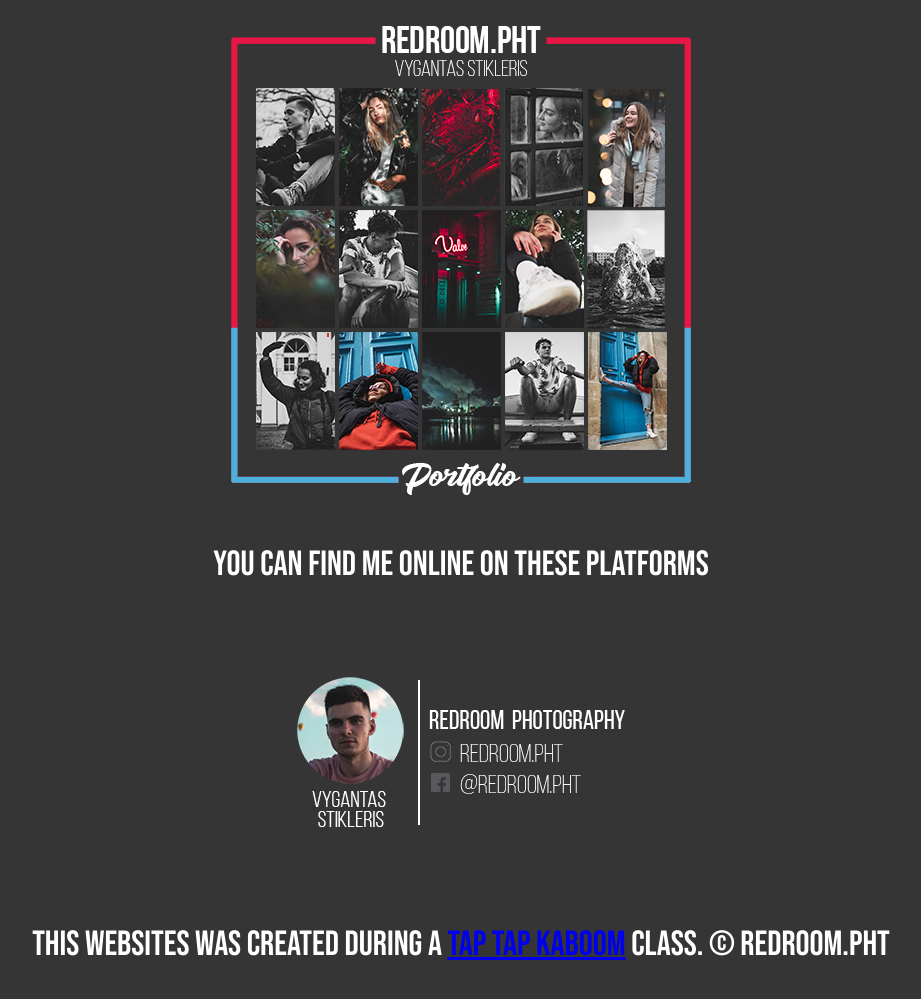
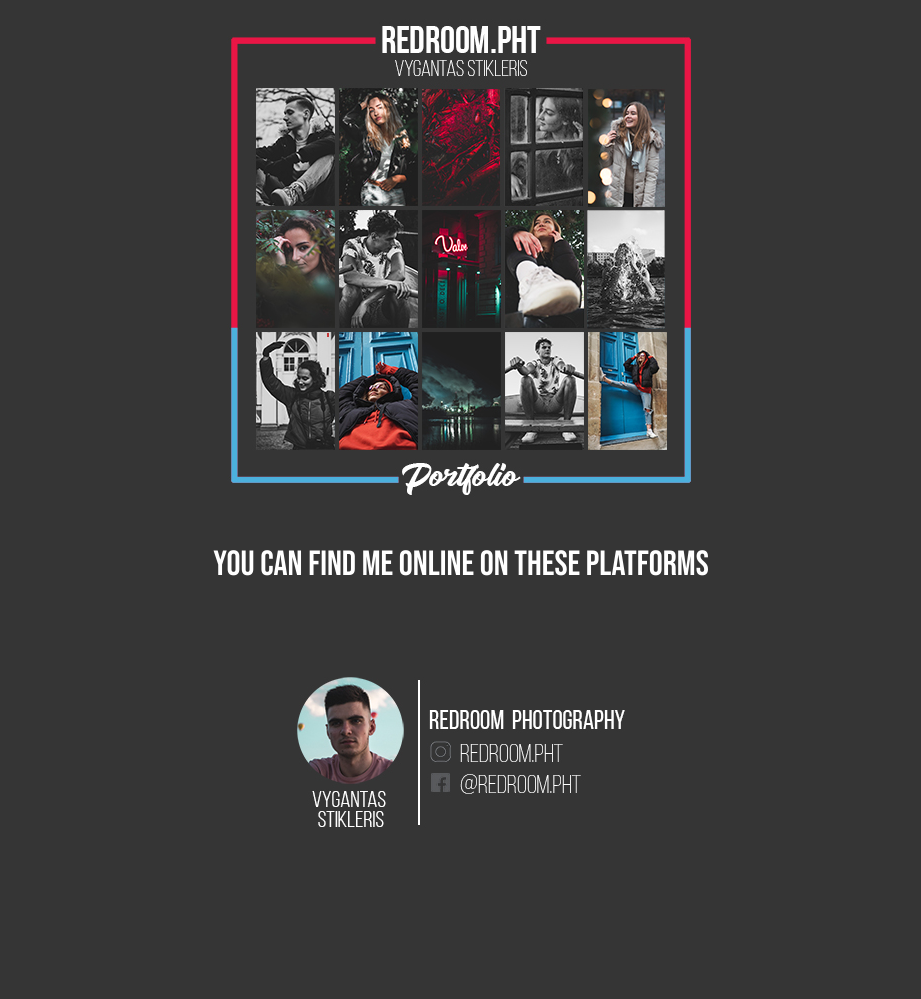
Before and after one commit to XVLS/REDROOM, a plain HTML site: page index.html in a window 1280 px wide. Shown: the part 789-1788 px from the top of the page, without its empty margins (179-1100 px from the left). After the commit the page ends 1677 px from the top, so only its background shows below. Drawn offline with Linux system fonts and the light colour scheme.

Commit message:
istryniau footeri

```diff
--- a/index.html
+++ b/index.html
@@ -24,8 +24,7 @@
 			<p>You can find me online on these platforms</p>
 			<img src="img/id.jpg">
 	</main>
-	<footer> <p> This websites was created during a <a target="_blank" href="https://taptapkaboom.com"> Tap Tap Kaboom</a> class. &copy; Redroom.pht </p>
-</footer>
+
 
 </body>
 </html>
```
